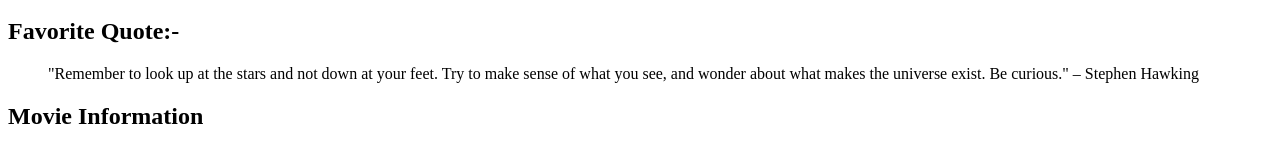
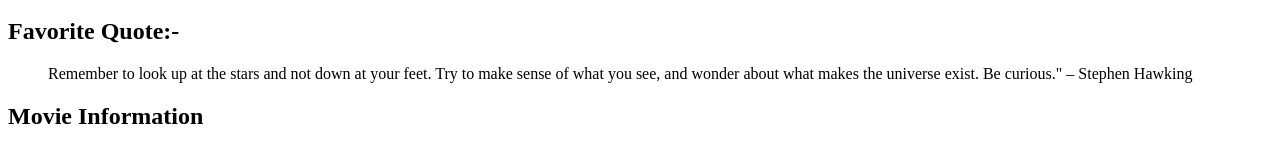
Before and after one commit to acciojob/semantic-imdb-Himanshu62727, a website: page main.html in a window 1280 px wide. Shown: the part 505-655 px from the top of the page. Drawn offline with Linux system fonts and the light colour scheme.

Commit message:
created a submission

```diff
--- a/main.html
+++ b/main.html
@@ -38,7 +38,7 @@ Plans for a sequel to Deadpool began before the original film's release, and wer
 	 <section id="quote">
         <h2>Favorite Quote:-</h2>
         <blockquote>
-            <p>"Remember to look up at the stars and not down at your feet. Try to make sense of what you see, and wonder about what makes the universe exist. Be curious." – Stephen Hawking</p>
+            <p>Remember to look up at the stars and not down at your feet. Try to make sense of what you see, and wonder about what makes the universe exist. Be curious." – Stephen Hawking</p>
         </blockquote>
     </section>
     <aside>
```
